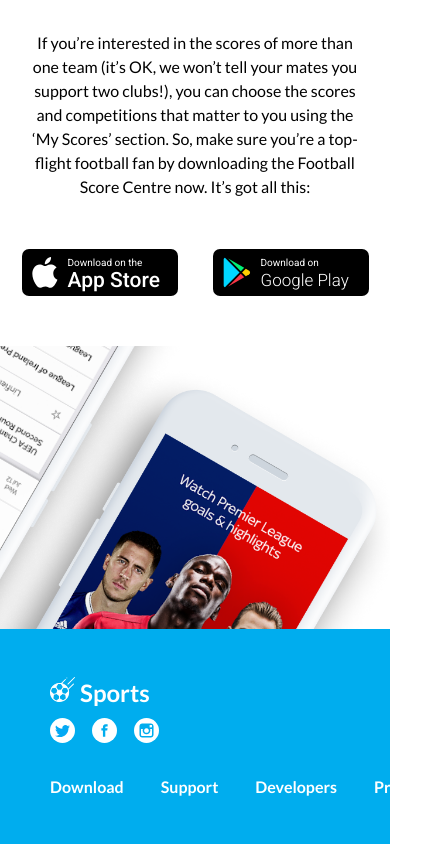
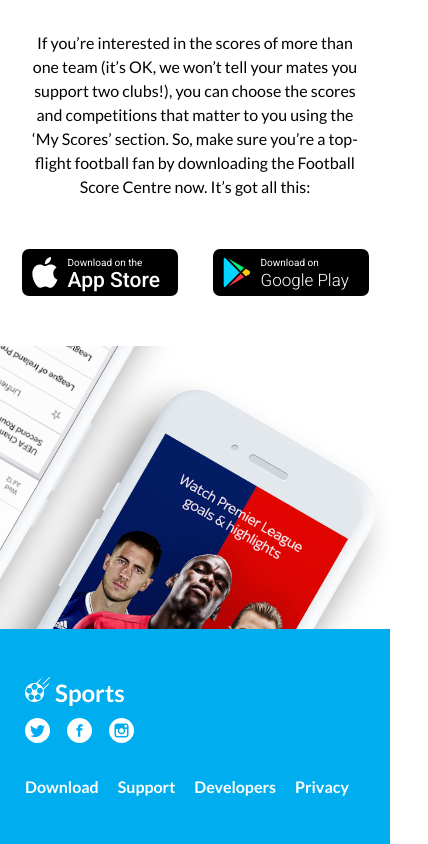
Before and after one commit to matheusdsilva01/clone-design, a plain HTML site: page index.html in a window 390 px wide. Shown: the part 5088-5932 px from the top of the page, 428 px wide, since content can reach past the window. Drawn offline with Linux system fonts and the light colour scheme.

Commit message:
fix: style footer

```diff
--- a/styles.css
+++ b/styles.css
@@ -753,6 +753,10 @@ footer .container-footer>.social-medias div img {
     }
 
     /* footer */
+    footer {
+        padding: 48px 25px;
+    }
+
     footer .container-footer {
         flex-direction: column;
         align-items: start;
@@ -766,9 +770,15 @@ footer .container-footer>.social-medias div img {
         order: 3;
     }
 
+    footer nav ul {
+        column-gap: 19px;
+        flex-wrap: wrap;
+    }
+
     footer .container-footer>.social-medias {
         order: 2;
         column-gap: 17px;
         margin-bottom: 34px;
     }
+
 }
```
